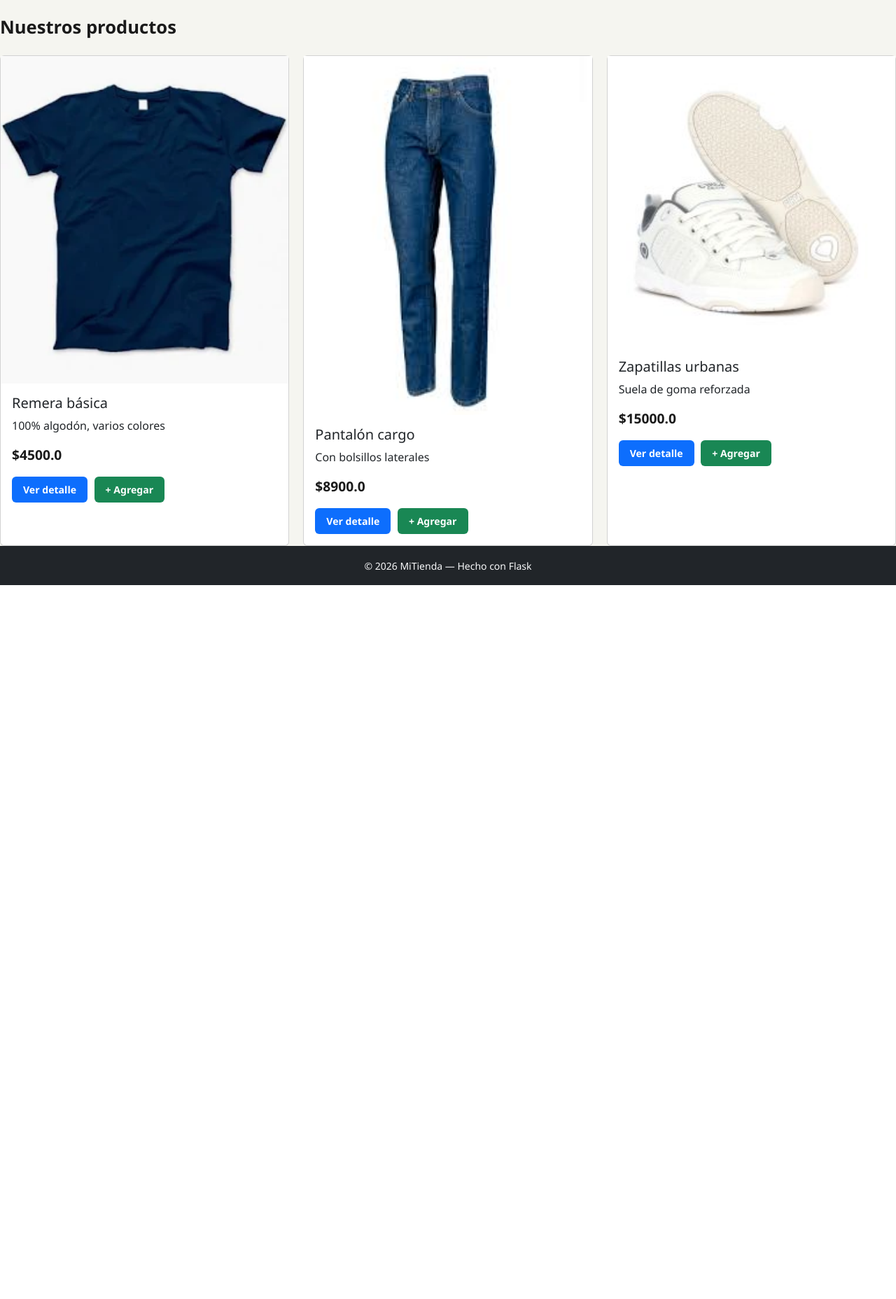
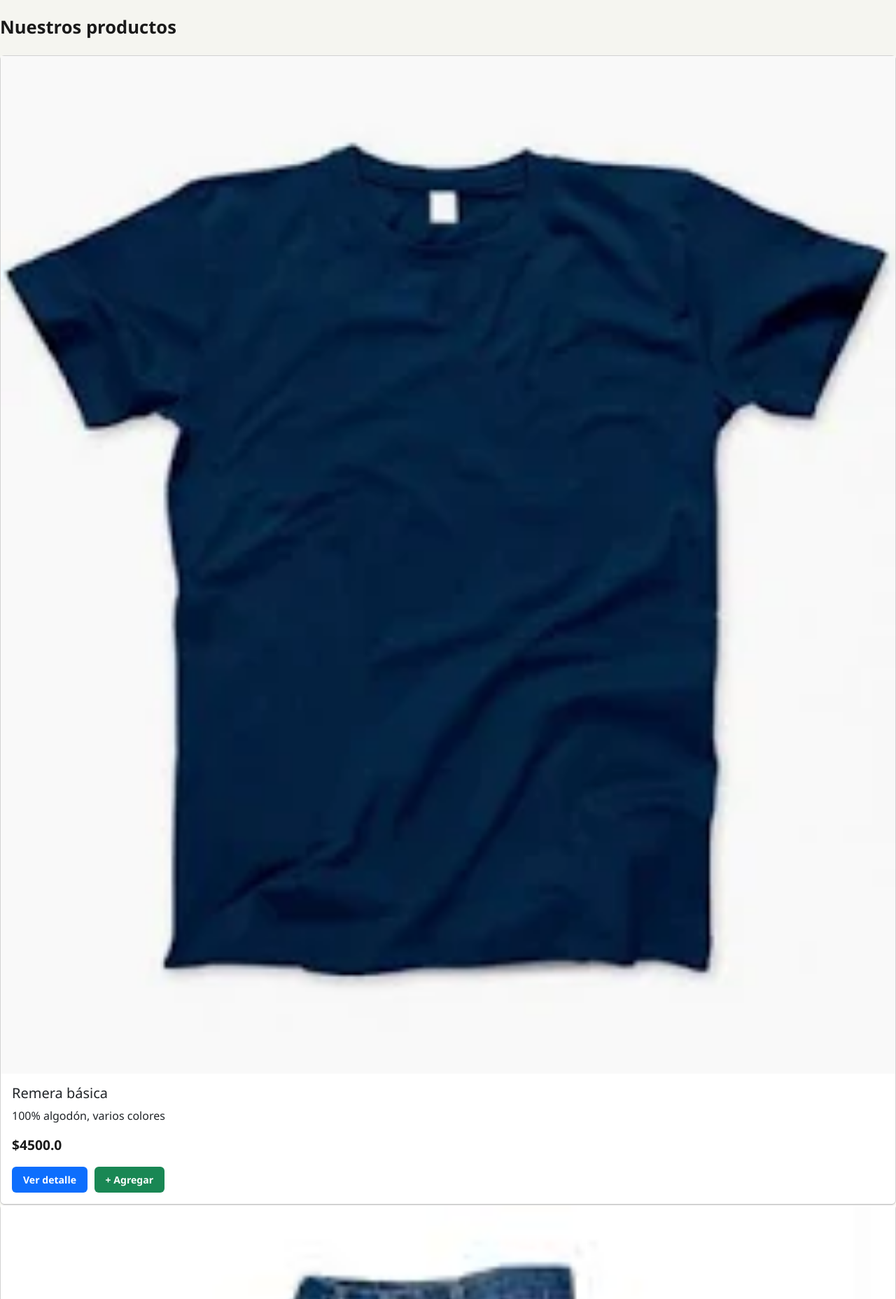
Before and after one commit to guimore/tienVirtual, a Flask app: page / in a window 1280 px wide. Shown: the part 72-1928 px from the top of the page at 70% size. Before the commit the page ends 908 px from the top, so only its background shows below. Run offline with Flask 3, Linux system fonts and the light colour scheme; data comes from the database, SQL or seed files in the repository.

Commit message:
fix grid productos body en style

```diff
--- a/static/style.css
+++ b/static/style.css
@@ -333,14 +333,17 @@ a { text-decoration: none; color: inherit; }
 }
 /* ── GRILLA DE PRODUCTOS ── */
 
-main .grilla-productos {
+bidy .grilla-productos {
   display: grid !important;
   grid-template-columns: repeat(3, 1fr) !important;
   gap: 20px;
 
 }
 
-
+/* Y por si las moscas, forzá a los hijos */
+body .grilla-productos > * {
+    width: 100% !important;
+}
 @media (max-width: 768px) {
   main .grilla-productos {
     grid-template-columns: repeat(2, 1fr) !important;
```
